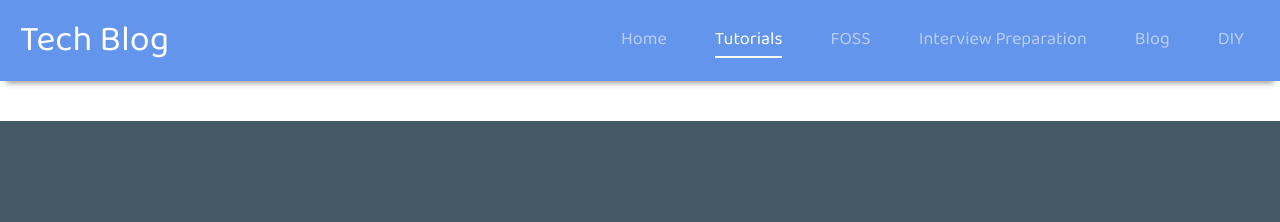
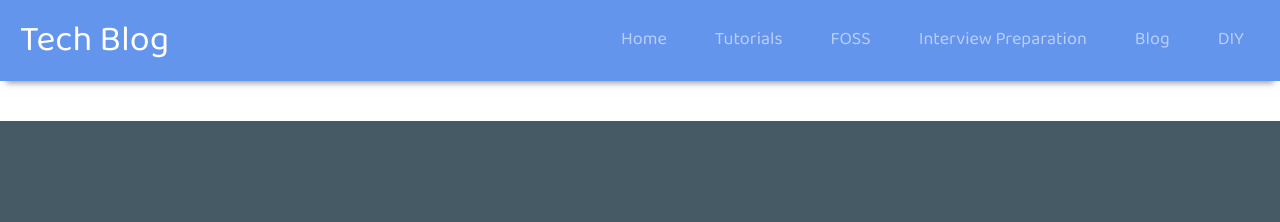
Before and after one commit to Ranilvannan/tech_blog, a Flask app: page /category/foss/ in a window 1280 px wide. Shown: the top 222 px of the page. Run offline with Flask 2, Linux system fonts and the light colour scheme; data that the repository does not hold is empty; some libraries are stand-ins or nearby versions.

Commit message:
First commit

```diff
--- a/template/base.html
+++ b/template/base.html
@@ -35,7 +35,7 @@
 							<a class="nav-link px-4 cool-link" href="/">Home</a>
 						</li>
 						<li class="nav-item col-6 col-md-auto">
-							<a class="nav-link px-4 cool-link active" aria-current="true" href="/category/tutorial/">Tutorials</a>
+							<a class="nav-link px-4 cool-link" aria-current="true" href="/category/tutorial/">Tutorials</a>
 						</li>
 						<li class="nav-item col-6 col-md-auto">
 							<a class="nav-link px-4 cool-link" href="/category/foss/">FOSS</a>
--- a/template/category_page.html
+++ b/template/category_page.html
@@ -21,10 +21,6 @@
 							<b>Published On</b>
 							<i class="ms-2">{{ article.published_on }}</i>
 						</div>
-						<div class="text-muted small">
-							<b>Category</b>
-							<a class="badge badge-tag ms-2" href="{{ url_for('category_page', category_url=article.category_url) }}">{{ article.category_name }}</a>
-						</div>
 					</div>
 				</div>
 			</div>
```
